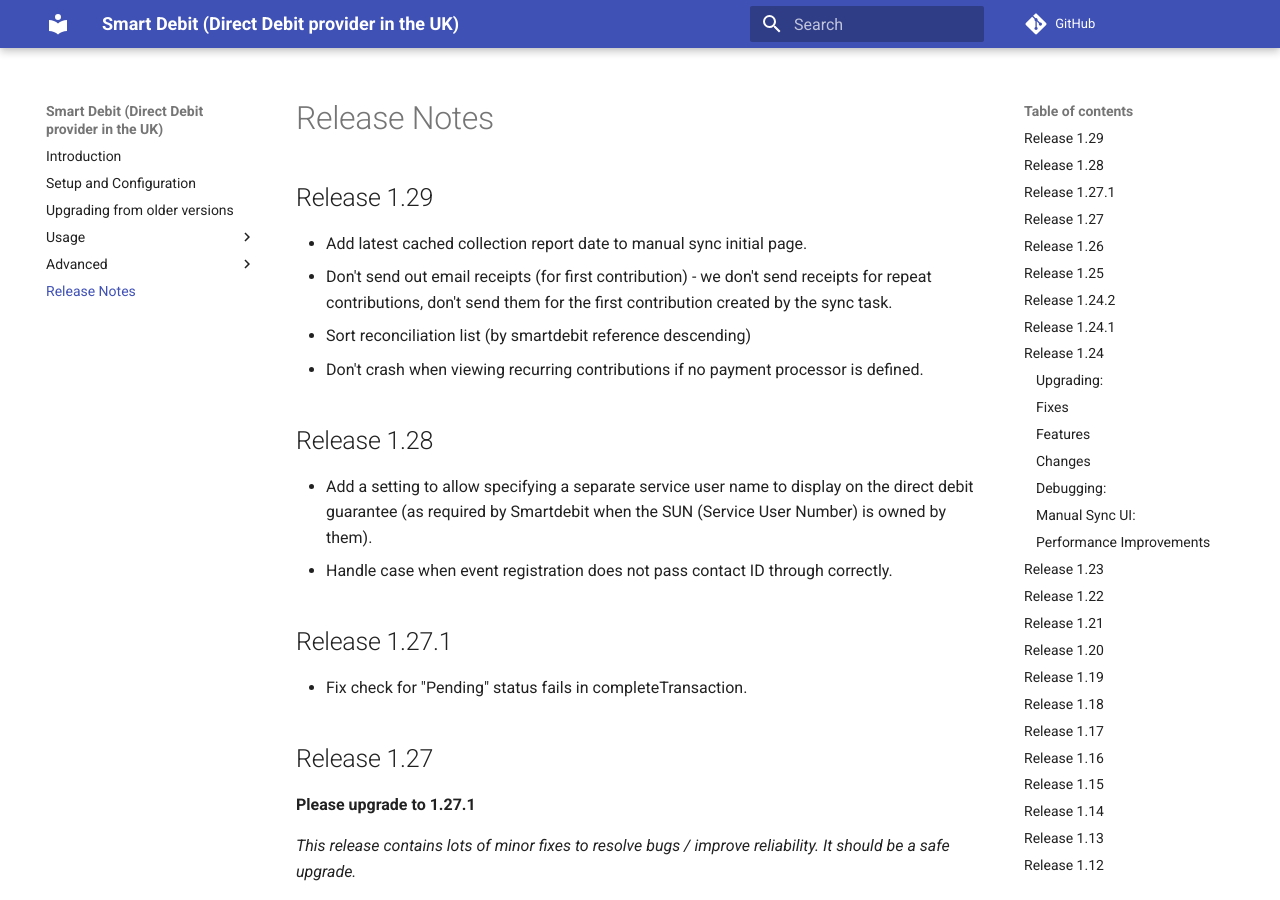
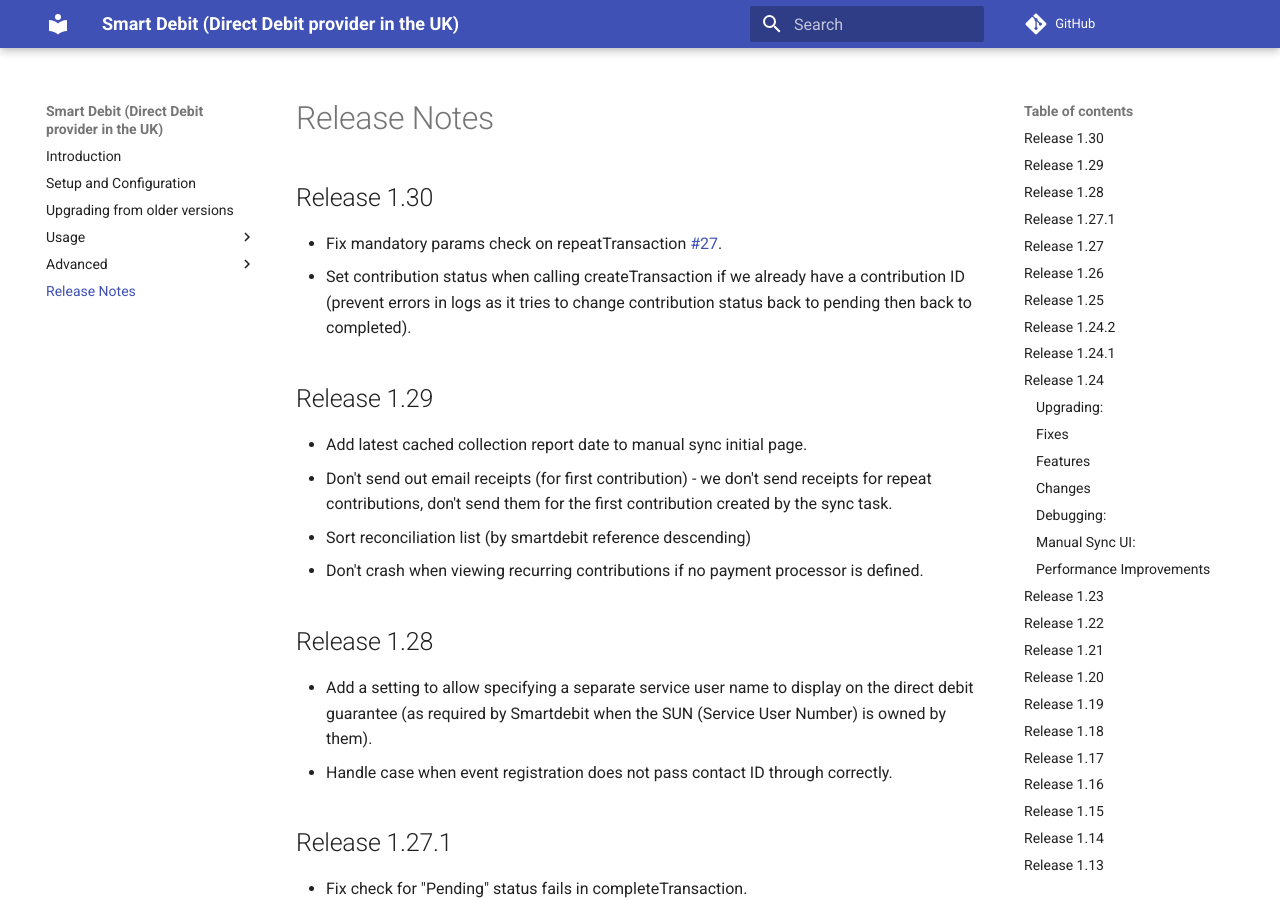
Before and after one commit to mattwire/org.civicrm.smartdebit, an MkDocs documentation site: the page built from docs/release/release_notes.md, in a window 1280 px wide and 900 px high. Built offline with MkDocs 1.6.1 and Material for MkDocs 9.7.7, drawn with Linux system fonts in a browser that asks for light colours; comment, search, counter and statistics services are not loaded; old or Windows-style settings are respelled for this version of MkDocs.

Commit message:
Release 1.30

```diff
--- a/docs/release/release_notes.md
+++ b/docs/release/release_notes.md
@@ -1,3 +1,7 @@
+## Release 1.30
+* Fix mandatory params check on repeatTransaction [#27](https://github.com/mattwire/org.civicrm.smartdebit/issues/27).
+* Set contribution status when calling createTransaction if we already have a contribution ID (prevent errors in logs as it tries to change contribution status back to pending then back to completed).
+
 ## Release 1.29
 * Add latest cached collection report date to manual sync initial page.
 * Don't send out email receipts (for first contribution) - we don't send receipts for repeat contributions, don't send them for the first contribution created by the sync task.
--- a/info.xml
+++ b/info.xml
@@ -15,8 +15,8 @@
     <url desc="Author">https://www.mjwconsult.co.uk</url>
     <url desc="Licensing">http://www.gnu.org/licenses/agpl-3.0.html</url>
   </urls>
-  <releaseDate>2019-01-14</releaseDate>
-  <version>1.29</version>
+  <releaseDate>2019-01-25</releaseDate>
+  <version>1.30</version>
   <develStage>stable</develStage>
   <compatibility>
     <ver>5.5</ver>
```
